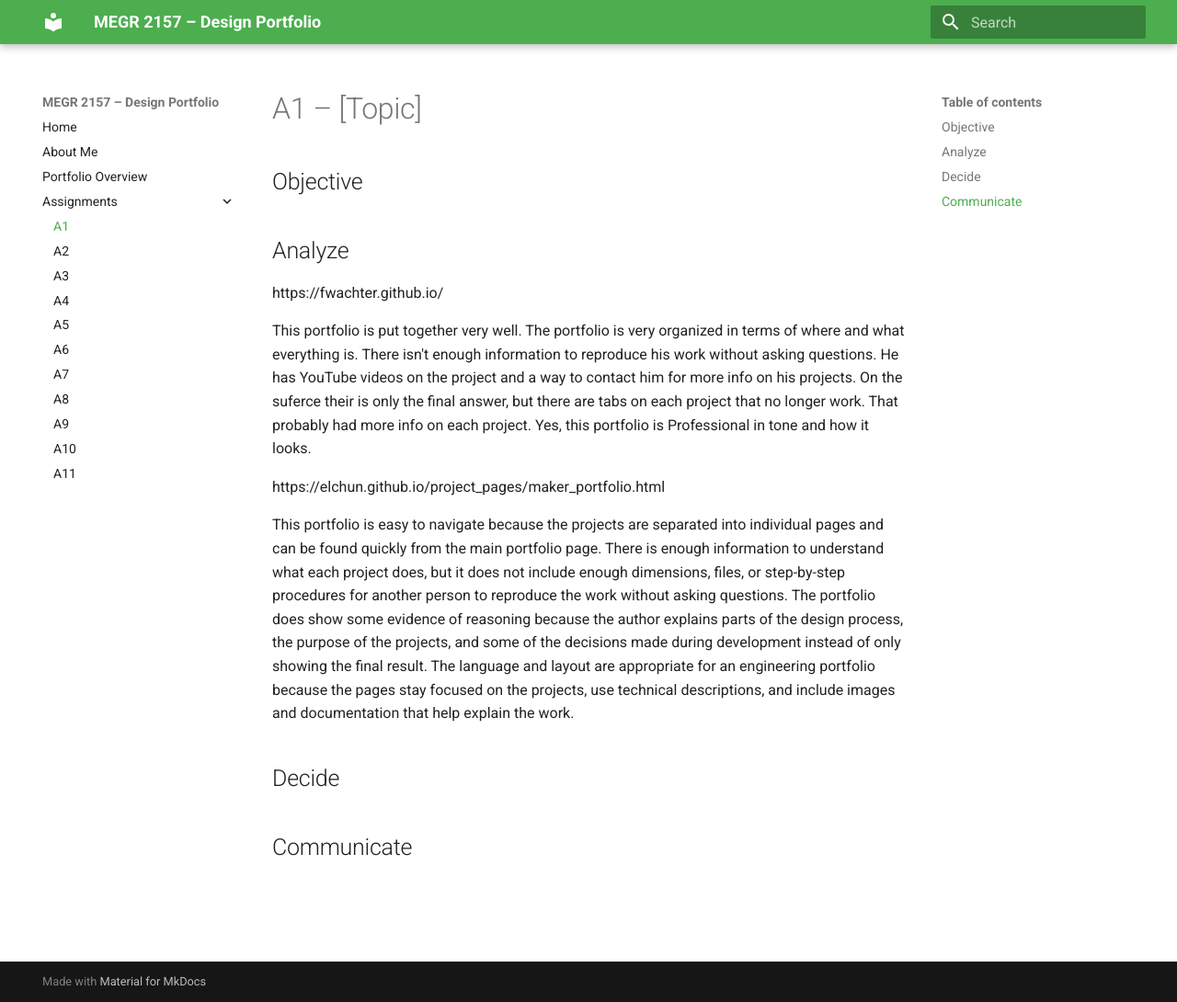
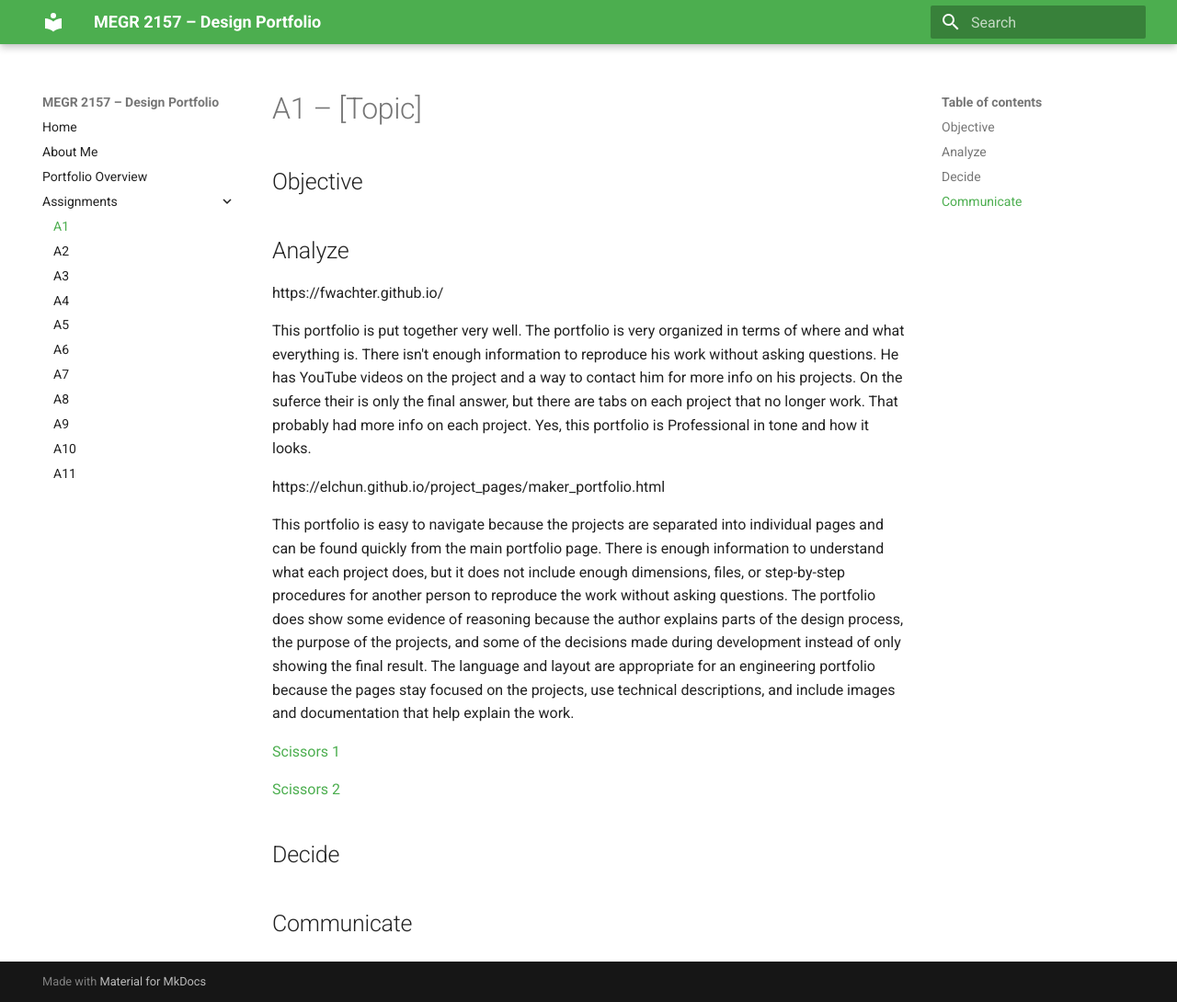
Before and after one commit to Agraha74/megr2157-portfolio, an MkDocs documentation site: the page built from docs/assignments/A01/index.md, in a window 1280 px wide and 1090 px high. Shown: the whole window at 92% size. Built offline with MkDocs 1.6.1 and Material for MkDocs 9.7.7, drawn with Linux system fonts in a browser that asks for light colours.

Commit message:
Add images to the portfolio documentation
Added images of scissors to the portfolio documentation.

```diff
--- a/docs/assignments/A01/index.md
+++ b/docs/assignments/A01/index.md
@@ -10,6 +10,10 @@ https://elchun.github.io/project_pages/maker_portfolio.html
 
 This portfolio is easy to navigate because the projects are separated into individual pages and can be found quickly from the main portfolio page. There is enough information to understand what each project does, but it does not include enough dimensions, files, or step-by-step procedures for another person to reproduce the work without asking questions. The portfolio does show some evidence of reasoning because the author explains parts of the design process, the purpose of the projects, and some of the decisions made during development instead of only showing the final result. The language and layout are appropriate for an engineering portfolio because the pages stay focused on the projects, use technical descriptions, and include images and documentation that help explain the work.
 
+[Scissors 1](IMG_8373.jpg)
+
+[Scissors 2](IMG_8374.jpg)
+
 
 ## Decide
 
```
